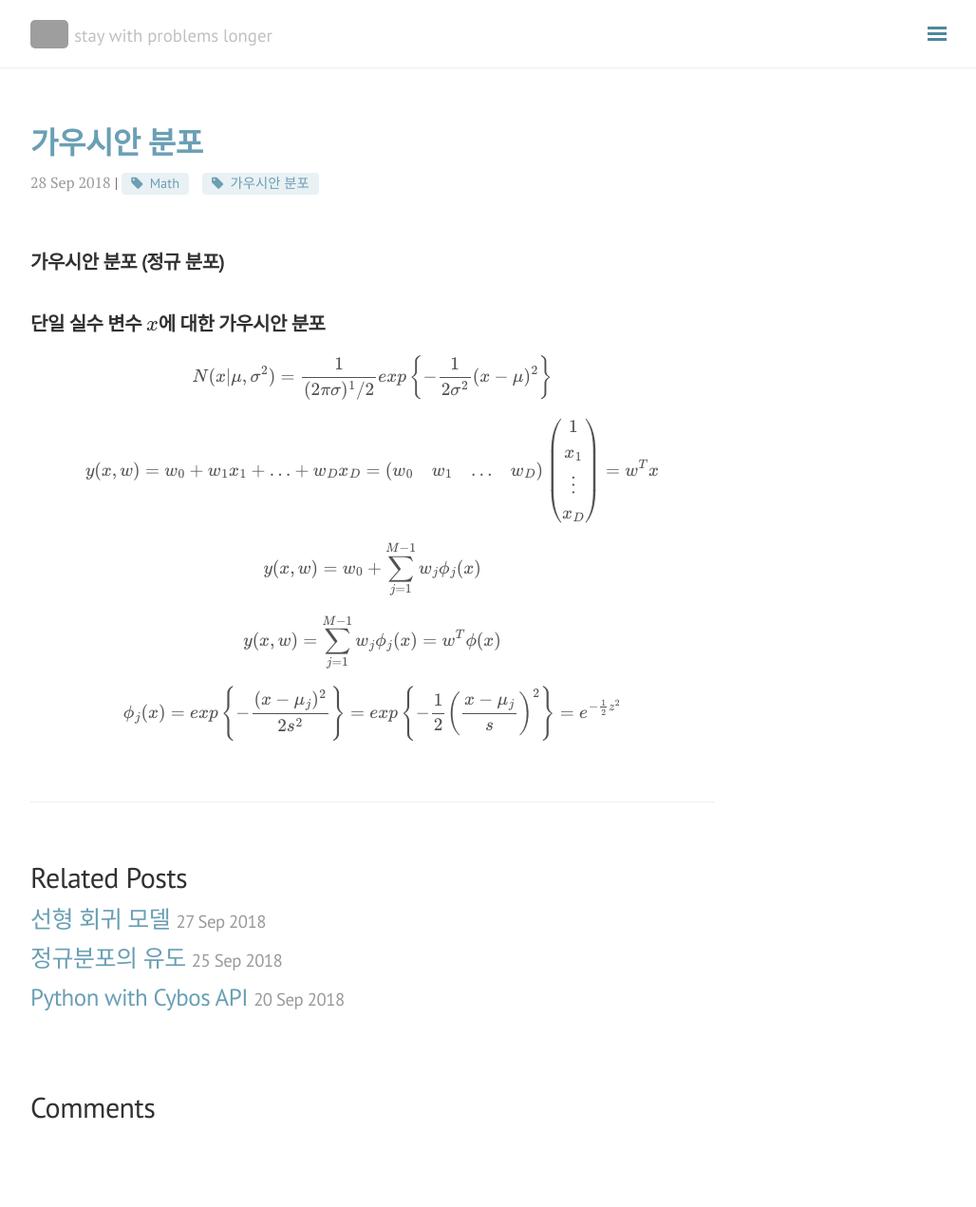
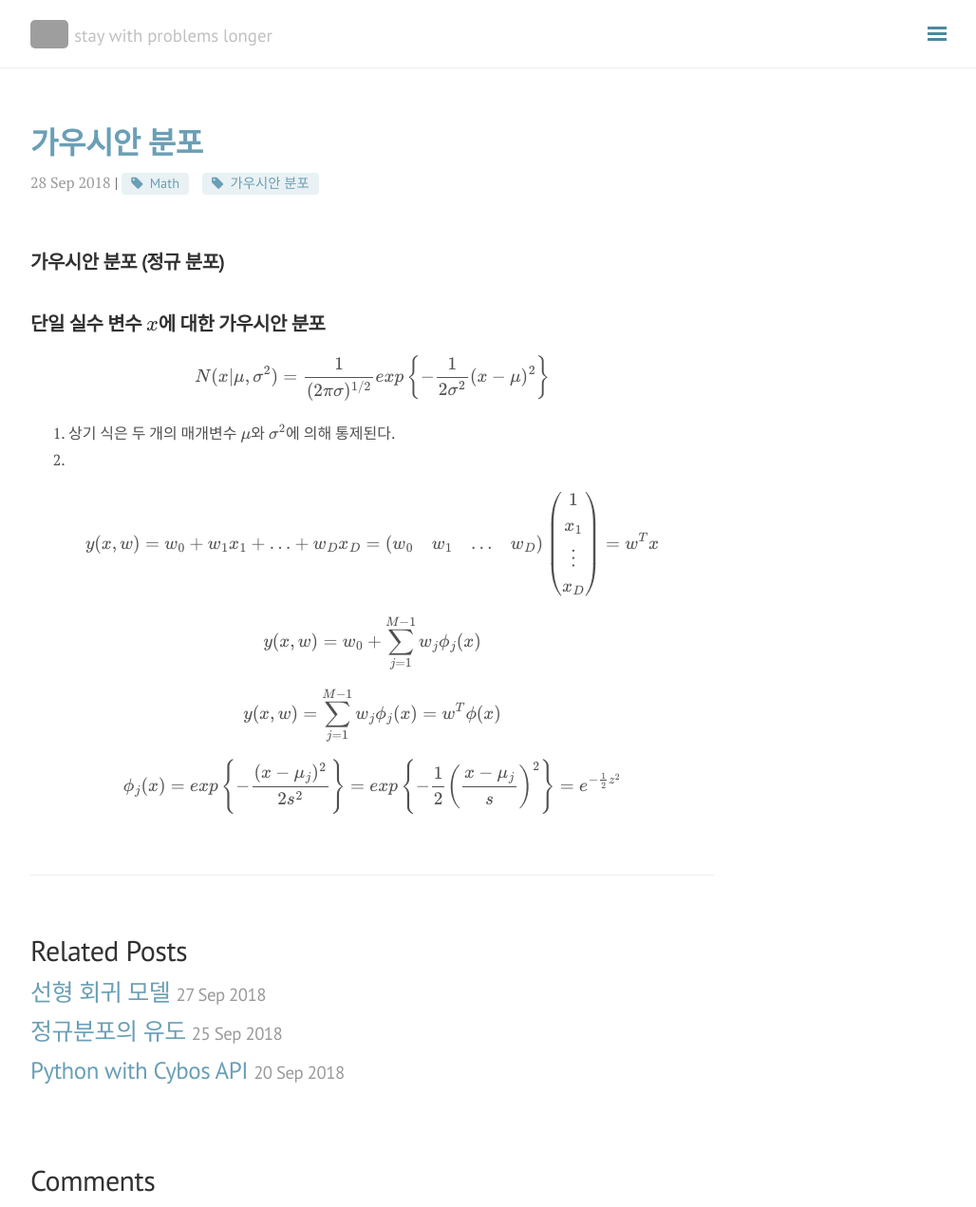
Before and after one commit to seokhoonj/seokhoonj.github.io, a Jekyll site: the page built from _posts/Math/2018-09-28-Math-gaussian_distribution.md, in a window 1280 px wide and 1271 px high. Shown: the whole window at 95% size, without its empty margins (248-1276 px from the left). Built offline with Jekyll 4.4.1, drawn with Linux system fonts in a browser that asks for light colours; nearby versions of some CDN libraries; formulas are drawn with MathJax 3; comment, search, counter and statistics services are not loaded; grey boxes are pictures that could not be loaded.

Commit message:
add _posts

```diff
--- a/_posts/Math/2018-09-28-Math-gaussian_distribution.md
+++ b/_posts/Math/2018-09-28-Math-gaussian_distribution.md
@@ -11,7 +11,9 @@ comments: false
 ---
 
 ## 단일 실수 변수 $x$에 대한 가우시안 분포
-\\( N(x\|\mu, \sigma^2) = \frac{1}{(2\pi\sigma)^1/2} exp\left\lbrace-\frac{1}{2\sigma^2}(x-\mu)^2\right\rbrace \\)
+\\( N(x\|\mu, \sigma^2) = \frac{1}{(2\pi\sigma)^{1/2}} exp\left\lbrace-\frac{1}{2\sigma^2}(x-\mu)^2\right\rbrace \\)
+1. 상기 식은 두 개의 매개변수 $\mu$와 $\sigma^2$에 의해 통제된다.
+2.
 
 \\( y(x, w) = w\_0 + w\_1x\_1 + ... + w\_Dx\_D  = \left(\begin{array}{ccc} w\_0 & w\_1 & \ldots & w\_D \end{array}\right) \left(\begin{array}{c} 1 \\\\ x\_1 \\\\ \vdots \\\\ x\_D \end{array}\right) = w^T x \\)
 \\( y(x, w) = w\_0 + \sum\_{j=1}^{M-1} w\_j\phi\_j(x) \\)
```
